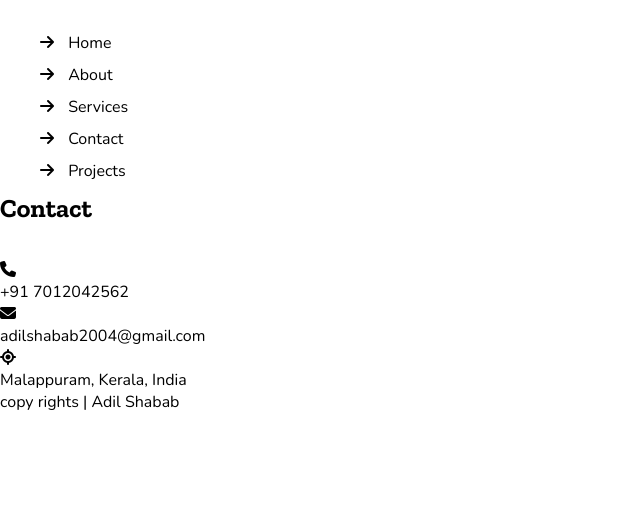
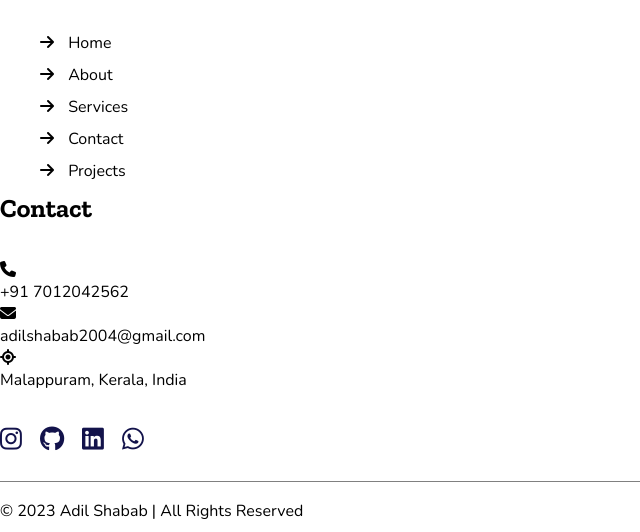
Before and after one commit to adil-shabab/portfolio, a plain HTML site: page index.html in a window 1280 px wide. Shown: the part 7759-8291 px from the top of the page, without its empty margins (0-640 px from the left). Before the commit the page ends 8182 px from the top, so only its background shows below. Drawn offline with nearby package versions, Linux system fonts and the light colour scheme; no server answers; a script that the page names is missing.

Commit message:
some more changes added

```diff
--- a/assets/css/style.css
+++ b/assets/css/style.css
@@ -3,6 +3,9 @@
 :root {
     --body-font: 'Nunito', sans-serif;
     --head-font: 'Zilla Slab', serif;
+
+    --mouse-x: 50%;
+    --mouse-y: 50%;
 }
 
 
@@ -400,5 +403,11 @@ body{
 .footer_section .contact_footer .social_icons i{
     color: #13134b;
     font-size: 25px;
-    margin-right: 15px;
+    margin-right: 18px;
 }
+.footer_section .copy_right{
+    margin-bottom: 0px;
+    margin-top: 30px;
+    padding: 18px 0px 0px 0px;
+    border-top: 1px solid gray;
+}
--- a/assets/js/script.js
+++ b/assets/js/script.js
@@ -1,3 +1,5 @@
+
+
 const items = document.querySelectorAll('.item')
 
 
--- a/index.html
+++ b/index.html
@@ -11,6 +11,8 @@
   <link rel="stylesheet" href="https://cdnjs.cloudflare.com/ajax/libs/font-awesome/6.3.0/css/all.min.css" integrity="sha512-SzlrxWUlpfuzQ+pcUCosxcglQRNAq/DZjVsC0lE40xsADsfeQoEypE+enwcOiGjk/bSuGGKHEyjSoQ1zVisanQ==" crossorigin="anonymous" referrerpolicy="no-referrer" />
   <!-- Bootstrap CSS v5.2.1 -->
   <link href="https://cdn.jsdelivr.net/npm/bootstrap@5.2.1/dist/css/bootstrap.min.css" rel="stylesheet"integrity="sha384-iYQeCzEYFbKjA/T2uDLTpkwGzCiq6soy8tYaI1GyVh/UjpbCx/TYkiZhlZB6+fzT" crossorigin="anonymous">
+
+
 
   <!-- custom css  -->
   <link rel="stylesheet" href="assets/css/style.css">
@@ -214,6 +216,7 @@
         </div>
       </div>
     </div>
+
   </main>
 
 
@@ -274,8 +277,16 @@
               <i class="me-3 fa-solid fa-location-crosshairs"></i>
               <p class="mb-0">Malappuram, Kerala, India</p>
             </div>
+
+
+            <div class="d-flex social_icons">
+              <i class="fa-brands fa-instagram"></i>
+              <i class="fa-brands fa-github"></i>
+              <i class="fa-brands fa-linkedin"></i>
+              <i class="fa-brands fa-whatsapp"></i>
+            </div>
           </div>
-          <p class="text-center">copy rights | Adil Shabab </p>
+          <p class="text-center copy_right">&#169; 2023 Adil Shabab | All Rights Reserved</p>
         </div>
       </div>
     </div>
@@ -290,8 +301,6 @@
   <script src="assets/js/script.js"></script>
 
 
-
-
   <!-- lottiefiles cdn  -->
   <script src="https://unpkg.com/@lottiefiles/lottie-player@latest/dist/lottie-player.js"></script>
 
```
Also changed, not shown: assets/img/website/knk-backend.png (added), assets/img/website/knk-frontend.png (added), assets/img/website/saico.png (added).
